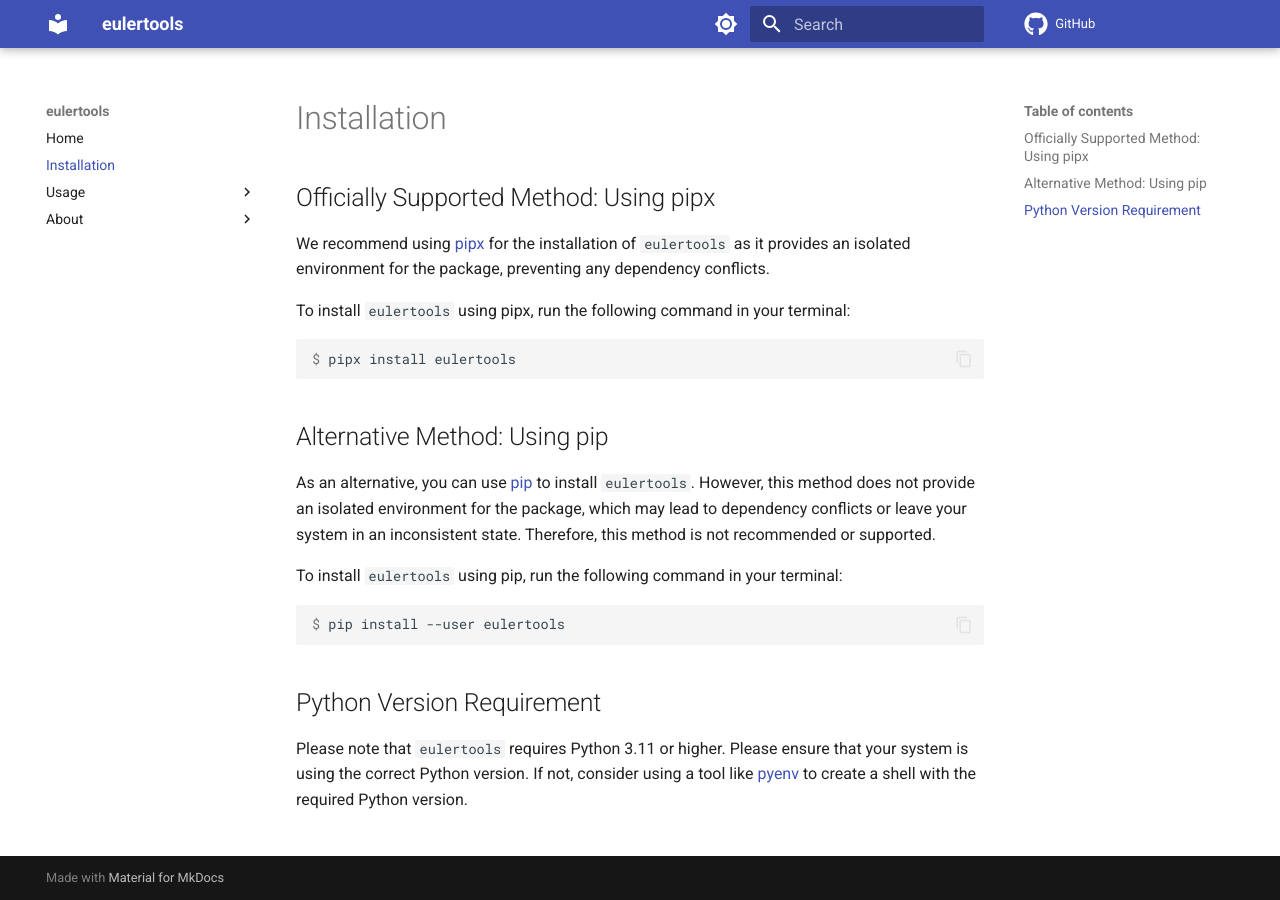
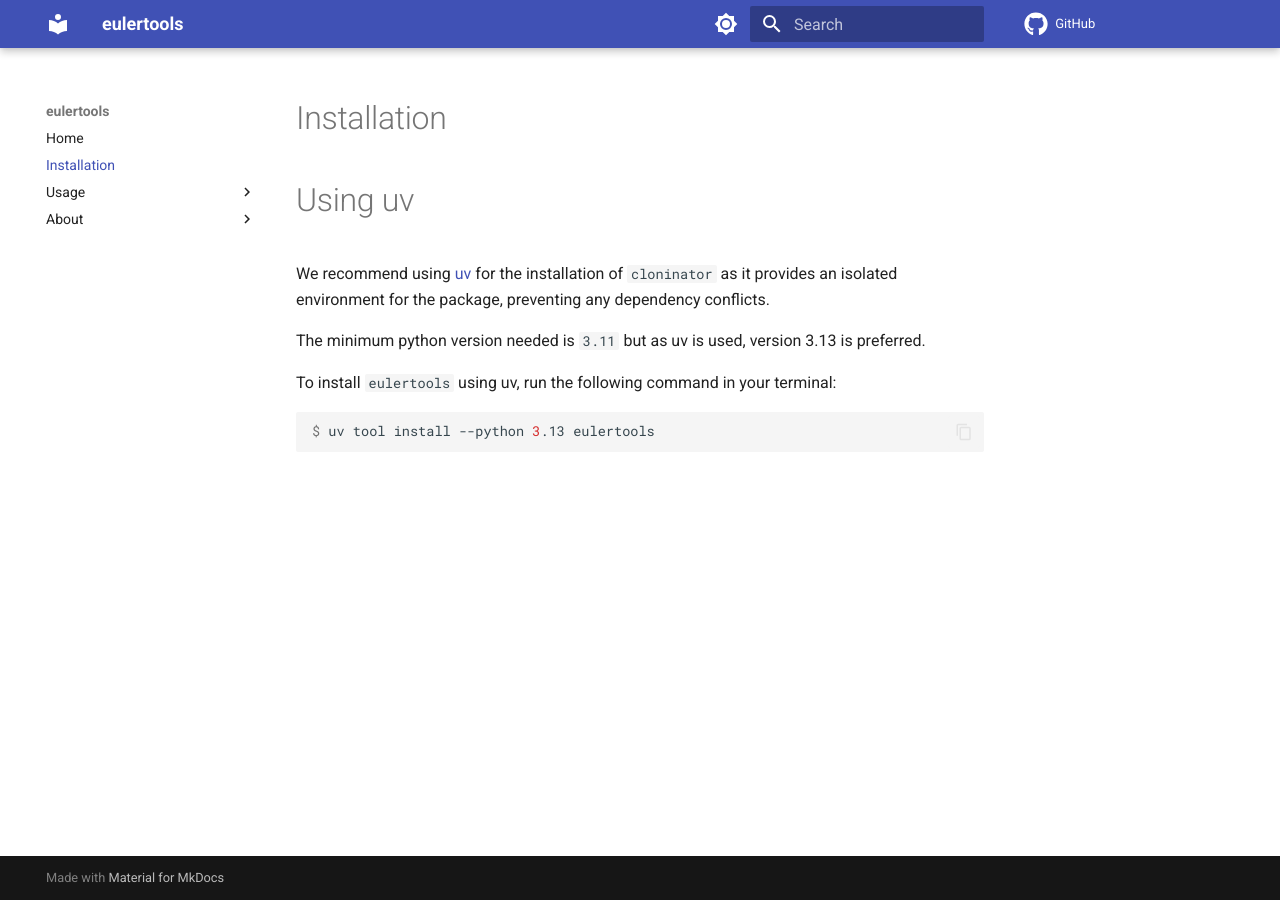
Before and after one commit to spapanik/py-euler, an MkDocs documentation site: the page built from docs/installation.md, in a window 1280 px wide. Built offline with MkDocs 1.6.1 and Material for MkDocs 9.7.7, drawn with Linux system fonts in a browser that asks for light colours; comment, search, counter and statistics services are not loaded.

Commit message:
📚 Update installation instructions

````diff
--- a/docs/installation.md
+++ b/docs/installation.md
@@ -1,35 +1,17 @@
 # Installation
 
-## Officially Supported Method: Using pipx
+# Using uv
 
-We recommend using [pipx] for the installation of `eulertools` as it provides
+We recommend using [uv] for the installation of `cloninator` as it provides
 an isolated environment for the package, preventing any dependency conflicts.
 
-To install `eulertools` using pipx, run the following command in your terminal:
+The minimum python version needed is `3.11` but as uv is used, version 3.13
+is preferred.
+
+To install `eulertools` using uv, run the following command in your terminal:
 
 ```console
-$ pipx install eulertools
+$ uv tool install --python 3.13 eulertools
 ```
 
-## Alternative Method: Using pip
-
-As an alternative, you can use [pip] to install `eulertools`.
-However, this method does not provide an isolated environment for the package,
-which may lead to dependency conflicts or leave your system in an inconsistent state.
-Therefore, this method is not recommended or supported.
-
-To install `eulertools` using pip, run the following command in your terminal:
-
-```console
-$ pip install --user eulertools
-```
-
-## Python Version Requirement
-
-Please note that `eulertools` requires Python 3.11 or higher. Please ensure
-that your system is using the correct Python version. If not,
-consider using a tool like [pyenv] to create a shell with the required Python version.
-
-[pip]: https://pip.pypa.io/en/stable/
-[pipx]: https://pypa.github.io/pipx/
-[pyenv]: https://github.com/pyenv/pyenv
+[uv]: https://github.com/astral-sh/uv
````
